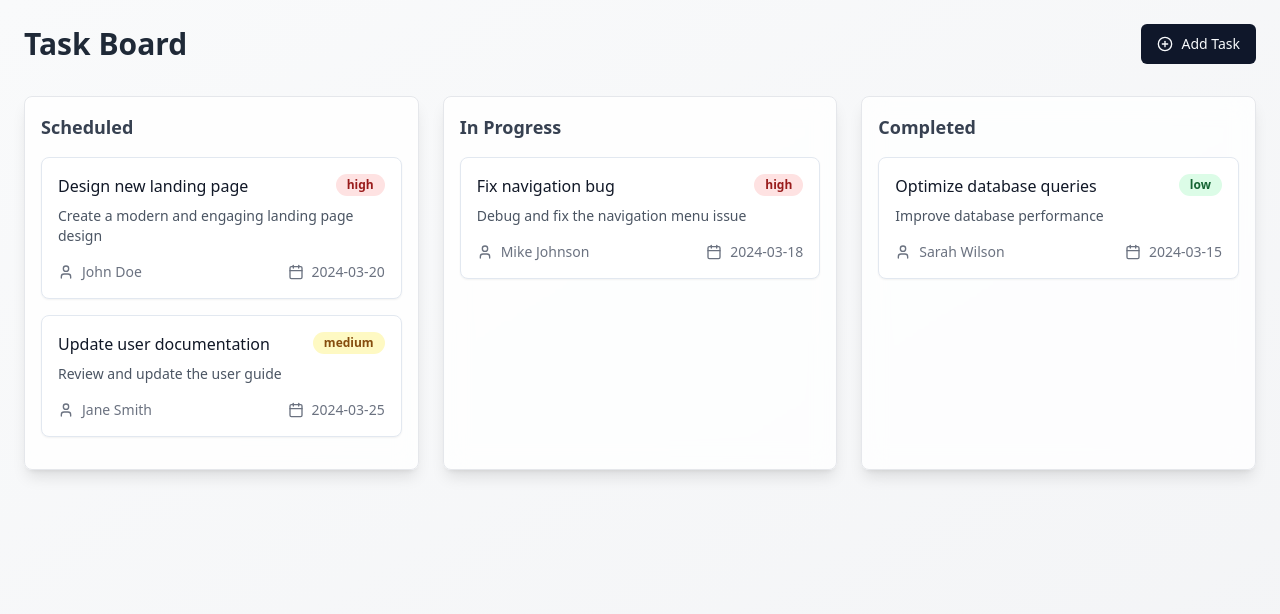
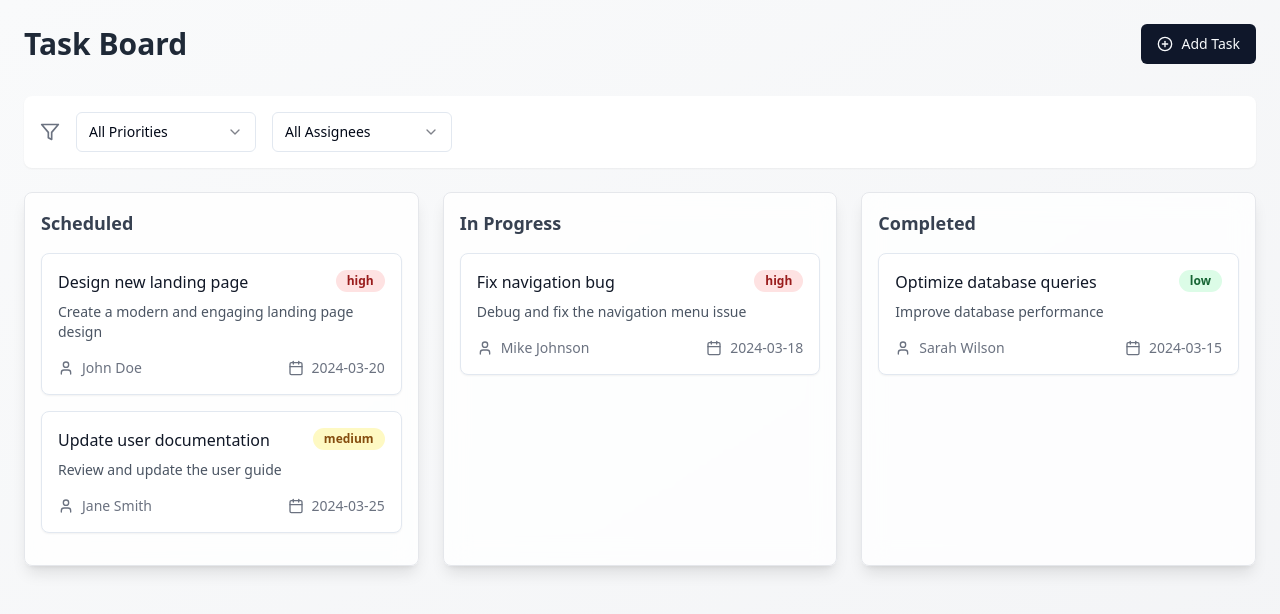
Before and after one commit to tmrzhnv/tasktastic-squad, a React (Vite) app: page / in a window 1280 px wide. Shown: the top 614 px of the page. Built offline with nearby package versions, Linux system fonts and the light colour scheme.

Commit message:
Add filtering functionality
Implement filtering capabilities for tasks in the TaskBoard component to enhance user experience and task management.
[skip gpt_engineer]

```diff
--- a/src/components/TaskBoard.tsx
+++ b/src/components/TaskBoard.tsx
@@ -1,9 +1,16 @@
 import React from "react";
 import { DragDropContext, Droppable } from "@hello-pangea/dnd";
 import TaskColumn from "./TaskColumn";
-import { PlusCircle } from "lucide-react";
+import { PlusCircle, Filter } from "lucide-react";
 import { Button } from "@/components/ui/button";
 import CreateTaskDialog from "./CreateTaskDialog";
+import {
+  Select,
+  SelectContent,
+  SelectItem,
+  SelectTrigger,
+  SelectValue,
+} from "@/components/ui/select";
 
 const initialColumns = {
   scheduled: {
@@ -62,6 +69,8 @@ const TaskBoard = () => {
   const [tasks, setTasks] = React.useState(initialTasks);
   const [columns, setColumns] = React.useState(initialColumns);
   const [isCreateDialogOpen, setIsCreateDialogOpen] = React.useState(false);
+  const [priorityFilter, setPriorityFilter] = React.useState<string>("all");
+  const [assigneeFilter, setAssigneeFilter] = React.useState<string>("all");
 
   const handleDragEnd = (result: any) => {
     const { destination, source, draggableId } = result;
@@ -132,6 +141,20 @@ const TaskBoard = () => {
     setIsCreateDialogOpen(false);
   };
 
+  const getFilteredTasks = (columnTasks: any[]) => {
+    return columnTasks.filter((task) => {
+      const matchesPriority =
+        priorityFilter === "all" || task.priority === priorityFilter;
+      const matchesAssignee =
+        assigneeFilter === "all" || task.assignee === assigneeFilter;
+      return matchesPriority && matchesAssignee;
+    });
+  };
+
+  const uniqueAssignees = Array.from(
+    new Set(Object.values(tasks).map((task) => task.assignee))
+  );
+
   return (
     <div className="min-h-screen bg-gradient-to-br from-gray-50 to-gray-100 p-6">
       <div className="max-w-7xl mx-auto">
@@ -145,13 +168,45 @@ const TaskBoard = () => {
             Add Task
           </Button>
         </div>
+
+        <div className="mb-6 flex gap-4 items-center bg-white p-4 rounded-lg shadow-sm">
+          <Filter className="h-5 w-5 text-gray-500" />
+          <Select value={priorityFilter} onValueChange={setPriorityFilter}>
+            <SelectTrigger className="w-[180px]">
+              <SelectValue placeholder="Filter by priority" />
+            </SelectTrigger>
+            <SelectContent>
+              <SelectItem value="all">All Priorities</SelectItem>
+              <SelectItem value="high">High Priority</SelectItem>
+              <SelectItem value="medium">Medium Priority</SelectItem>
+              <SelectItem value="low">Low Priority</SelectItem>
+            </SelectContent>
+          </Select>
+
+          <Select value={assigneeFilter} onValueChange={setAssigneeFilter}>
+            <SelectTrigger className="w-[180px]">
+              <SelectValue placeholder="Filter by assignee" />
+            </SelectTrigger>
+            <SelectContent>
+              <SelectItem value="all">All Assignees</SelectItem>
+              {uniqueAssignees.map((assignee) => (
+                <SelectItem key={assignee} value={assignee}>
+                  {assignee}
+                </SelectItem>
+              ))}
+            </SelectContent>
+          </Select>
+        </div>
+
         <DragDropContext onDragEnd={handleDragEnd}>
           <div className="grid grid-cols-1 md:grid-cols-3 gap-6">
             {Object.values(columns).map((column) => (
               <TaskColumn
                 key={column.id}
                 column={column}
-                tasks={column.taskIds.map((taskId) => tasks[taskId])}
+                tasks={getFilteredTasks(
+                  column.taskIds.map((taskId) => tasks[taskId])
+                )}
               />
             ))}
           </div>
```
